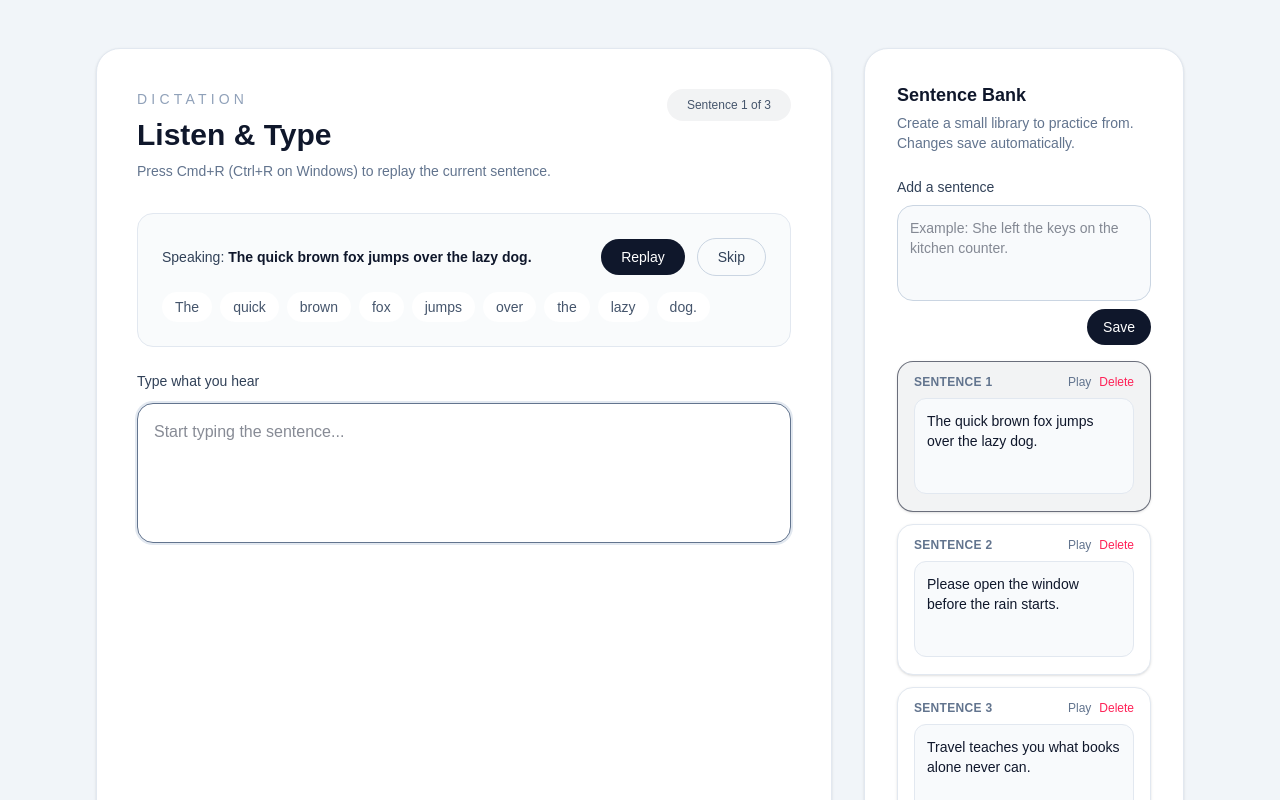
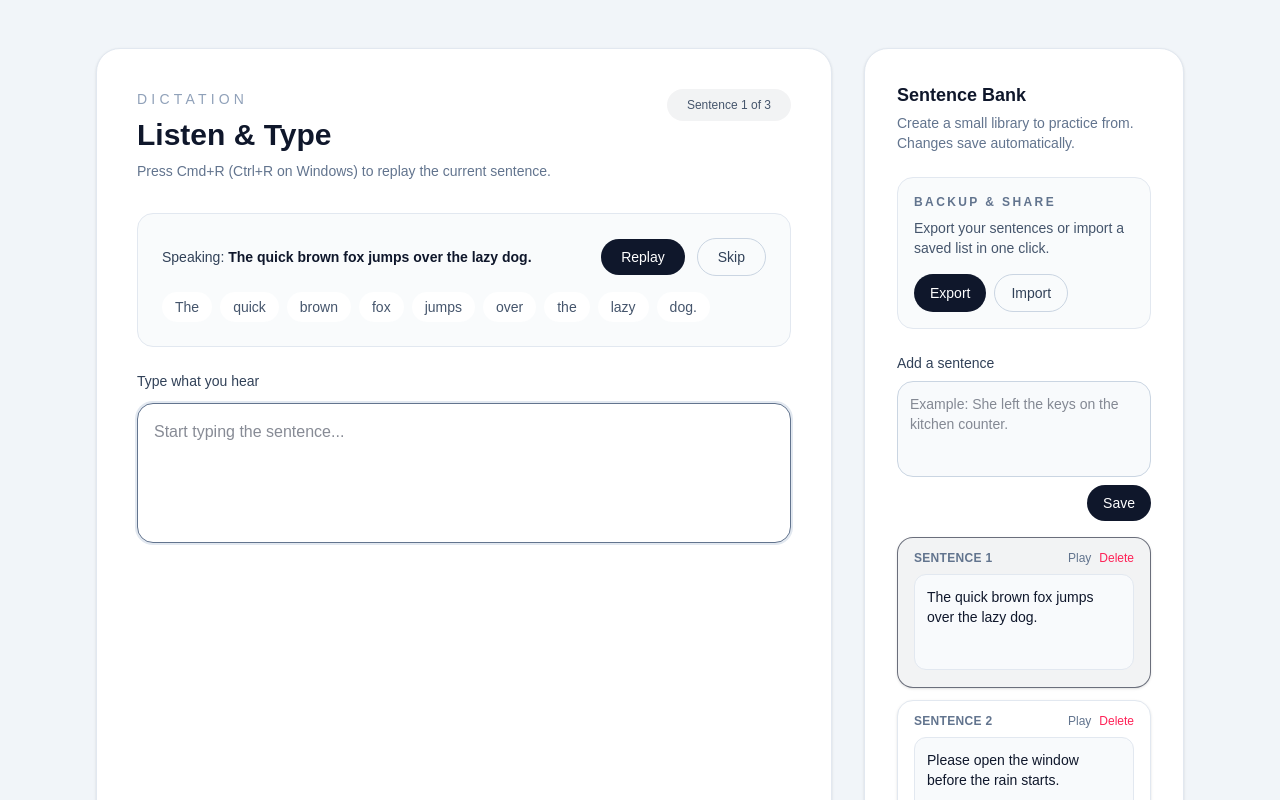
Before and after one commit to goldEli/dictate-english, a Next.js app: page / in a window 1280 px wide. Shown: the top 800 px of the page. Built offline with nearby package versions, Linux system fonts and the light colour scheme.

Commit message:
Add import/export functionality for sentences and enhance payload sanitization

```diff
--- a/app/page.tsx
+++ b/app/page.tsx
@@ -1,6 +1,6 @@
 "use client";
 
-import { useCallback, useEffect, useMemo, useState } from "react";
+import { ChangeEvent, useCallback, useEffect, useMemo, useRef, useState } from "react";
 
 type Sentence = {
   id: string;
@@ -13,6 +13,7 @@ const DEFAULT_SENTENCES: Sentence[] = [
   { id: "s-2", text: "Please open the window before the rain starts." },
   { id: "s-3", text: "Travel teaches you what books alone never can." },
 ];
+const EXPORT_FILENAME = "dictate-english-sentences.json";
 
 const normalize = (value: string) => value.replace(/\s+/g, " ").trim();
 
@@ -24,6 +25,42 @@ const makeId = () => {
   return `s-${Math.random().toString(36).slice(2, 10)}`;
 };
 
+const sanitizeSentencesPayload = (value: unknown): Sentence[] | null => {
+  if (!Array.isArray(value)) {
+    return null;
+  }
+
+  const seenIds = new Set<string>();
+  const sanitized: Sentence[] = [];
+
+  for (const entry of value) {
+    if (!entry || typeof entry !== "object") {
+      continue;
+    }
+
+    const maybeId = (entry as { id?: unknown }).id;
+    const maybeText = (entry as { text?: unknown }).text;
+
+    if (typeof maybeText !== "string") {
+      continue;
+    }
+
+    let id =
+      typeof maybeId === "string" && maybeId.trim().length > 0
+        ? maybeId.trim()
+        : makeId();
+
+    while (seenIds.has(id)) {
+      id = makeId();
+    }
+
+    sanitized.push({ id, text: maybeText });
+    seenIds.add(id);
+  }
+
+  return sanitized;
+};
+
 export default function Home() {
   const [sentences, setSentences] = useState<Sentence[]>(DEFAULT_SENTENCES);
   const [isReady, setIsReady] = useState(false);
@@ -31,6 +68,10 @@ export default function Home() {
   const [inputValue, setInputValue] = useState("");
   const [draft, setDraft] = useState("");
   const [speechAvailable, setSpeechAvailable] = useState(false);
+  const fileInputRef = useRef<HTMLInputElement | null>(null);
+  const [importStatus, setImportStatus] = useState<
+    { type: "success" | "error"; message: string }
+  | null>(null);
 
   const currentSentence = sentences[currentIndex];
 
@@ -42,14 +83,8 @@ export default function Home() {
     try {
       const stored = window.localStorage.getItem(STORAGE_KEY);
       if (stored) {
-        const parsed: Sentence[] = JSON.parse(stored);
-        if (
-          Array.isArray(parsed) &&
-          parsed.every(
-            (item) =>
-              typeof item.id === "string" && typeof item.text === "string",
-          )
-        ) {
+        const parsed = sanitizeSentencesPayload(JSON.parse(stored));
+        if (parsed) {
           setSentences(parsed);
         }
       }
@@ -75,6 +110,20 @@ export default function Home() {
 
     window.localStorage.setItem(STORAGE_KEY, JSON.stringify(sentences));
   }, [isReady, sentences]);
+
+  useEffect(() => {
+    if (!importStatus || typeof window === "undefined") {
+      return;
+    }
+
+    const timer = window.setTimeout(() => {
+      setImportStatus(null);
+    }, 5000);
+
+    return () => {
+      window.clearTimeout(timer);
+    };
+  }, [importStatus, setImportStatus]);
 
   useEffect(() => {
     setCurrentIndex((previous) => {
@@ -189,6 +238,80 @@ export default function Home() {
       previous.filter((sentence) => sentence.id !== id),
     );
   };
+
+  const handleExport = useCallback(() => {
+    if (typeof window === "undefined") {
+      return;
+    }
+
+    try {
+      const payload = sentences.map((sentence) => ({
+        id: sentence.id,
+        text: sentence.text,
+      }));
+
+      const blob = new Blob([JSON.stringify(payload, null, 2)], {
+        type: "application/json",
+      });
+      const url = window.URL.createObjectURL(blob);
+      const tempLink = document.createElement("a");
+      tempLink.href = url;
+      tempLink.download = EXPORT_FILENAME;
+      document.body.appendChild(tempLink);
+      tempLink.click();
+      tempLink.remove();
+      window.URL.revokeObjectURL(url);
+    } catch (error) {
+      console.error("Unable to export sentences", error);
+    }
+  }, [sentences]);
+
+  const handleImportFile = useCallback(
+    async (event: ChangeEvent<HTMLInputElement>) => {
+      const file = event.target.files?.[0];
+      if (event.target.value) {
+        event.target.value = "";
+      }
+
+      if (!file) {
+        return;
+      }
+
+      setImportStatus(null);
+
+      try {
+        const text = await file.text();
+        const raw = JSON.parse(text);
+        const parsed = sanitizeSentencesPayload(raw);
+
+        if (!parsed) {
+          throw new Error("Invalid payload");
+        }
+
+        if (Array.isArray(raw) && raw.length > 0 && parsed.length === 0) {
+          throw new Error("No valid sentences");
+        }
+
+        setSentences(parsed);
+        setCurrentIndex(0);
+        setInputValue("");
+        setImportStatus({
+          type: "success",
+          message: `Imported ${parsed.length} sentence${
+            parsed.length === 1 ? "" : "s"
+          } successfully.`,
+        });
+      } catch (error) {
+        console.error("Unable to import sentences", error);
+        setImportStatus({
+          type: "error",
+          message:
+            "Import failed. Please choose a JSON file exported from this app.",
+        });
+      }
+    },
+    [setCurrentIndex, setImportStatus, setInputValue, setSentences],
+  );
 
   const { wordStates, mismatch } = useMemo(() => {
     if (!currentSentence) {
@@ -368,6 +491,49 @@ export default function Home() {
             </p>
           </div>
 
+          <div className="rounded-2xl border border-slate-200 bg-slate-50/80 p-4">
+            <p className="text-xs font-semibold uppercase tracking-[0.2em] text-slate-500">
+              Backup &amp; Share
+            </p>
+            <p className="mt-2 text-sm text-slate-600">
+              Export your sentences or import a saved list in one click.
+            </p>
+            <div className="mt-4 flex flex-wrap gap-2">
+              <button
+                type="button"
+                onClick={handleExport}
+                className="rounded-full bg-slate-900 px-4 py-2 text-sm font-medium text-white transition hover:bg-slate-700"
+              >
+                Export
+              </button>
+              <button
+                type="button"
+                onClick={() => fileInputRef.current?.click()}
+                className="rounded-full border border-slate-300 px-4 py-2 text-sm font-medium text-slate-700 transition hover:border-slate-400"
+              >
+                Import
+              </button>
+            </div>
+            {importStatus && (
+              <p
+                className={`mt-3 text-sm ${
+                  importStatus.type === "success"
+                    ? "text-emerald-600"
+                    : "text-rose-600"
+                }`}
+              >
+                {importStatus.message}
+              </p>
+            )}
+            <input
+              ref={fileInputRef}
+              type="file"
+              accept="application/json"
+              className="hidden"
+              onChange={handleImportFile}
+            />
+          </div>
+
           <div className="space-y-4">
             <label className="flex flex-col gap-2">
               <span className="text-sm font-medium text-slate-700">
```
